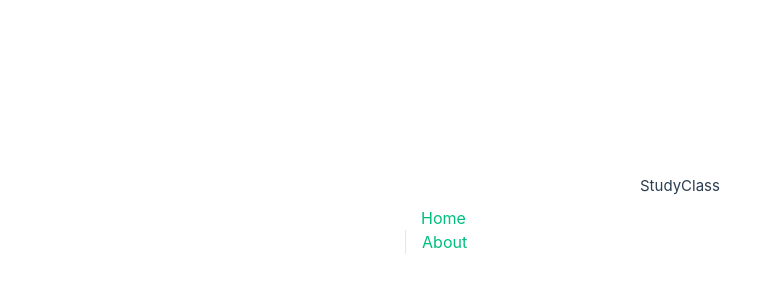
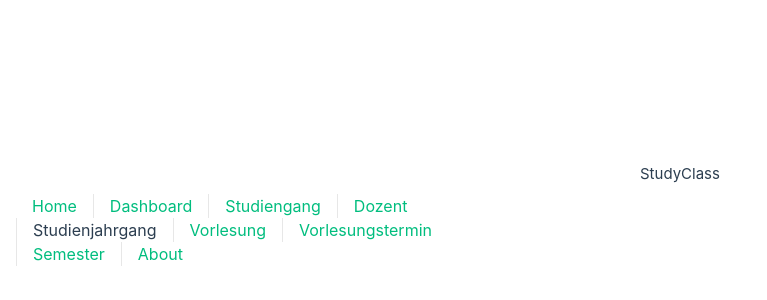
Before and after one commit to Koril94/vorlesungsplanung, a Vue app: page /studyClass in a window 1280 px wide. Shown: the part 178-478 px from the top of the page, without its empty margins (0-767 px from the left). Built offline with nearby package versions, Linux system fonts and the light colour scheme.

Commit message:
add path to navbar add HomeView

```diff
--- a/src/App.vue
+++ b/src/App.vue
@@ -9,6 +9,13 @@ import { RouterLink, RouterView } from "vue-router";
 
       <nav>
         <RouterLink to="/">Home</RouterLink>
+        <RouterLink to="/dashboard">Dashboard</RouterLink>
+        <RouterLink to="/studyProgram">Studiengang</RouterLink>
+        <RouterLink to="/lecturer">Dozent</RouterLink>
+        <RouterLink to="/studyClass">Studienjahrgang</RouterLink>
+        <RouterLink to="/lecture">Vorlesung</RouterLink>
+        <RouterLink to="/lecutreDate">Vorlesungstermin</RouterLink>
+        <RouterLink to="/semester">Semester</RouterLink>
         <RouterLink to="/about">About</RouterLink>
       </nav>
     </div>
--- /dev/null
+++ b/src/views/HomeView.vue
@@ -0,0 +1 @@
+<template>Hello World</template>
```
